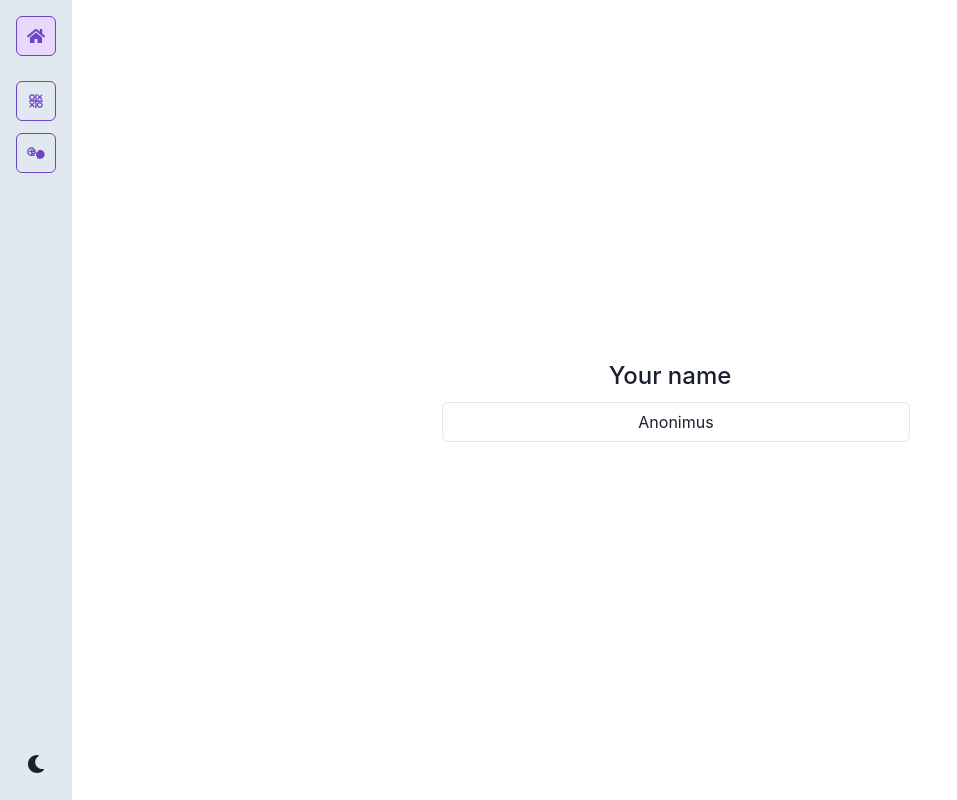
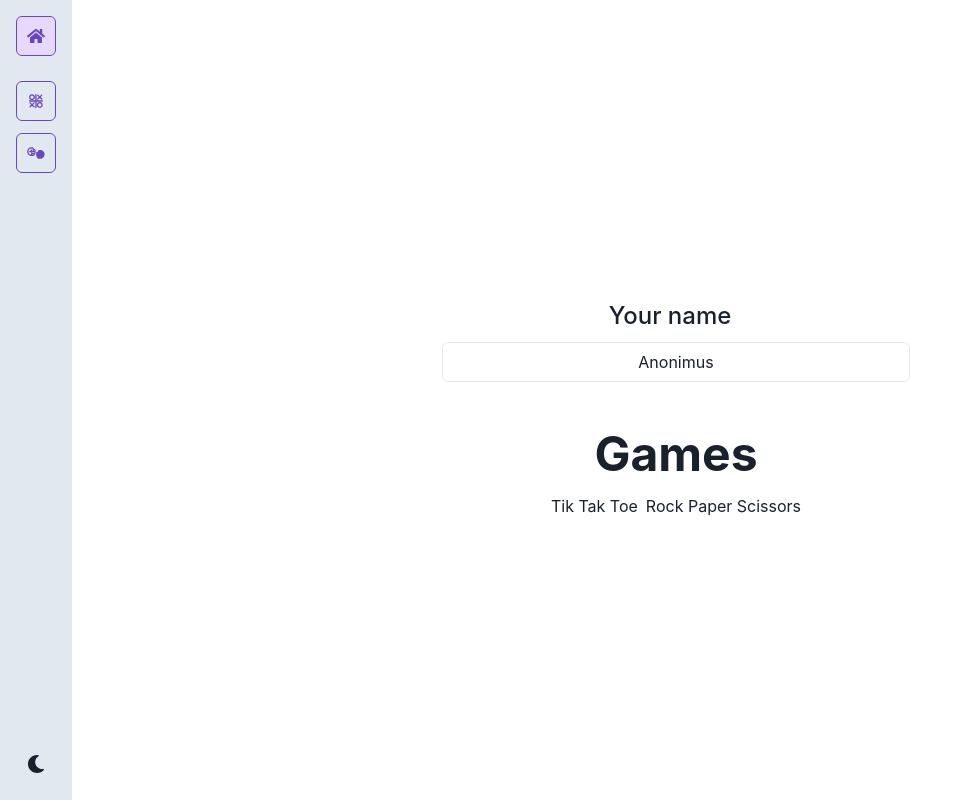
Before and after one commit to Illia-Sakharau/iTransition-intern-developer-2023, a React (Vite) app: page / in a window 1280 px wide. Shown: the whole page, without its empty margins (0-957 px from the left). Built offline with nearby package versions, Linux system fonts and the light colour scheme.

Commit message:
feat: add GameSection component

```diff
--- /dev/null
+++ b/src/components/3-organisms/gamesSection/GamesSection.tsx
@@ -0,0 +1,21 @@
+import { HStack, Heading, VStack } from "@chakra-ui/react";
+import { GAMES_INGO } from "../../../costants/games";
+import GameCard from "./components/GameCard";
+
+const GamesSection = () => {
+
+  return (
+    <VStack gap={4}>
+      <Heading as='h2' size='2xl'>
+        Games
+      </Heading>
+      <HStack>
+        {GAMES_INGO.map((game) => (
+          <GameCard {...game}/>
+        ))}
+      </HStack>
+    </VStack>
+  );
+};
+
+export default GamesSection;
--- /dev/null
+++ b/src/components/3-organisms/gamesSection/components/GameCard.tsx
@@ -0,0 +1,10 @@
+import { gameInfo } from "../../../../costants/games";
+
+const GameCard = (game: gameInfo) => {
+
+  return (
+    <div>{game.title}</div>
+  );
+};
+
+export default GameCard;
--- a/src/pages/HomePage.tsx
+++ b/src/pages/HomePage.tsx
@@ -1,12 +1,16 @@
 import { Center } from "@chakra-ui/react";
 import NameSection from "../components/3-organisms/NameSection";
+import GamesSection from "../components/3-organisms/gamesSection/GamesSection";
 
 const HomePage = () => {
   return (
     <Center
       minH={'100vh'}
+      flexDirection={'column'}
+      gap={8}
     >
       <NameSection />
+      <GamesSection />
     </Center>
   );
 };
```
